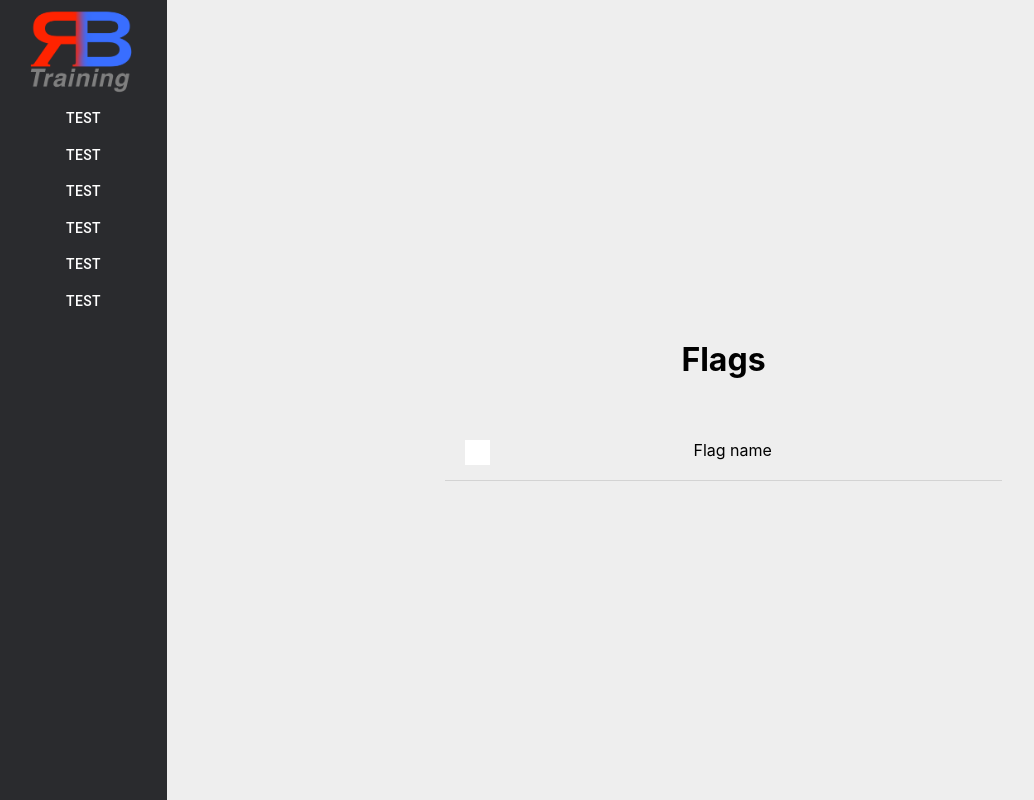
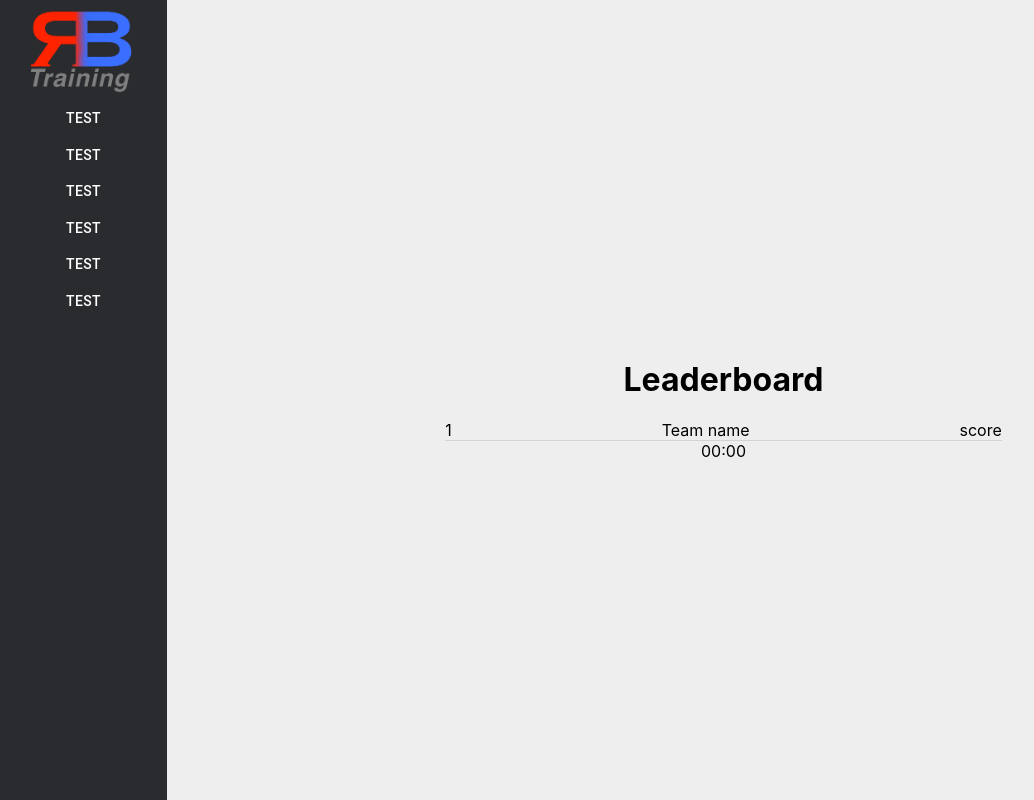
Before and after one commit to Fontys-Blue-Teaming-training/trainee-interface, a React (Create React App) app: page /leaderboard in a window 1280 px wide. Shown: the whole page, without its empty margins (0-1034 px from the left). Built offline with nearby package versions, Linux system fonts and the light colour scheme.

Commit message:
added leaderboard page

```diff
--- a/src/components/app-view/AppView.tsx
+++ b/src/components/app-view/AppView.tsx
@@ -1,6 +1,7 @@
 import { useContext } from 'react';
 import { TraineeInterfaceContext } from '../../context/TraineeInterfaceContext';
 import FlagsOverview from '../flags-overview/FlagsOverview';
+import Leaderboard from '../leaderboard/Leaderboard';
 import Login from '../login/Login';
 import Navbar from '../navbar/Navbar';
 import './AppView.css';
@@ -14,7 +15,7 @@ const AppView = () => {
                 <Navbar />
             </div>
             <div className="view-wrapper">
-                <FlagsOverview />
+                <Leaderboard />
             </div>
         </div>
     )
--- a/src/components/leaderboard/Leaderboard.css
+++ b/src/components/leaderboard/Leaderboard.css
@@ -0,0 +1,24 @@
+.leaderboard-wrapper {
+    display: flex;
+    width: 100%;
+    height: 100%;
+    flex-wrap: wrap;
+}
+
+
+.leaderboard {
+    margin: auto;
+    padding: 10px;
+    display: flex;
+    flex-wrap: wrap;
+    justify-content: center;
+    text-align: center;
+    width: 50%;
+}
+
+.team {
+    display: flex;
+    width: 100%;
+    justify-content: space-between;
+    border-bottom: lightgray solid 1px;
+}
--- a/src/components/leaderboard/Leaderboard.tsx
+++ b/src/components/leaderboard/Leaderboard.tsx
@@ -2,5 +2,24 @@ import './Leaderboard.css';
 
 const Leaderboard = () => {
 
+    return (
+        <div className="leaderboard-wrapper">
+            <div className="leaderboard">
+                <h1>Leaderboard</h1>
+                <div className="team">
+                    <div>
+                        1
+                    </div>
+                    <div>
+                        Team name
+                    </div>
+                    <div>
+                        score
+                    </div>
+                </div>
+                <div>00:00</div>
+            </div>
+        </div>
+    )
 }
 export default Leaderboard;
```
